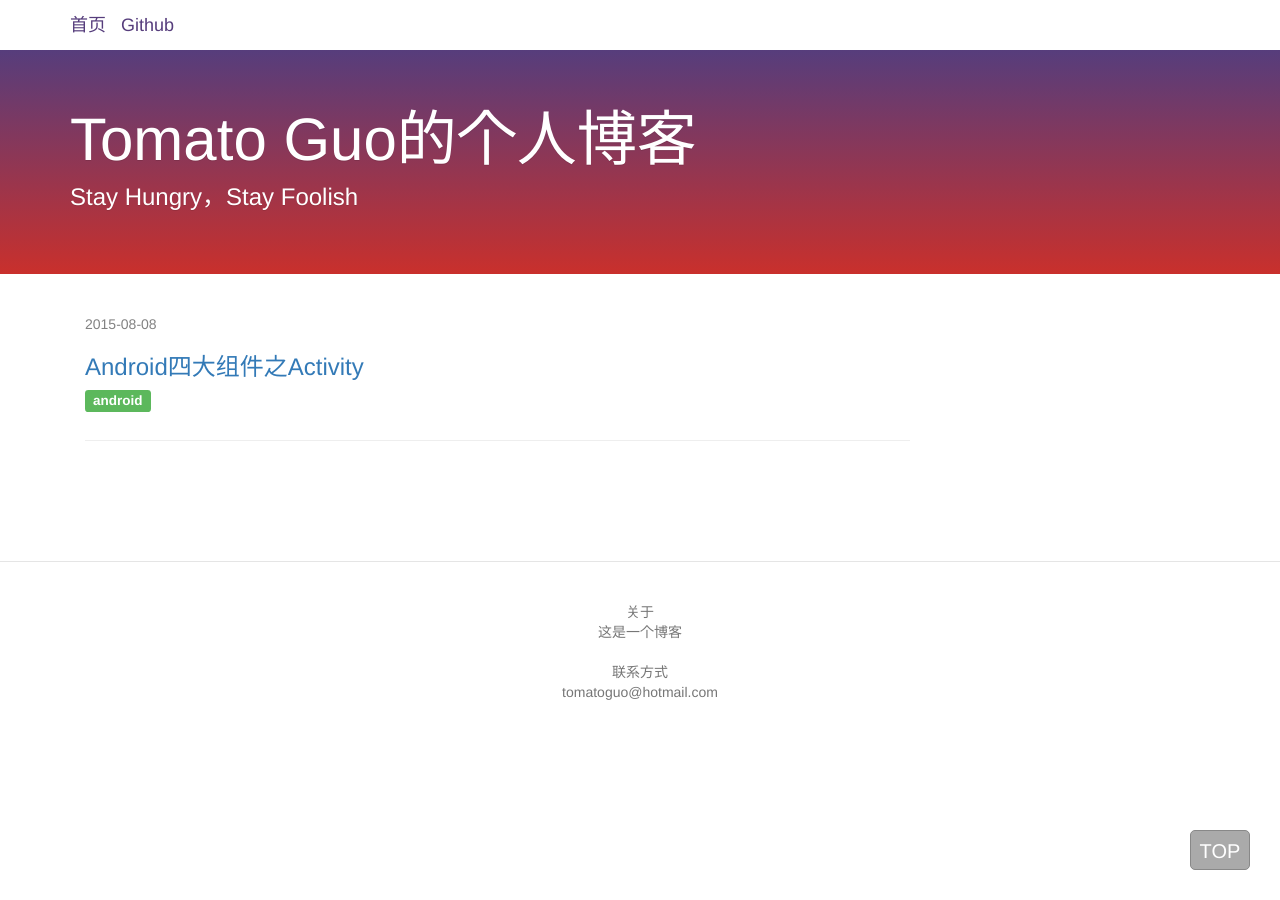
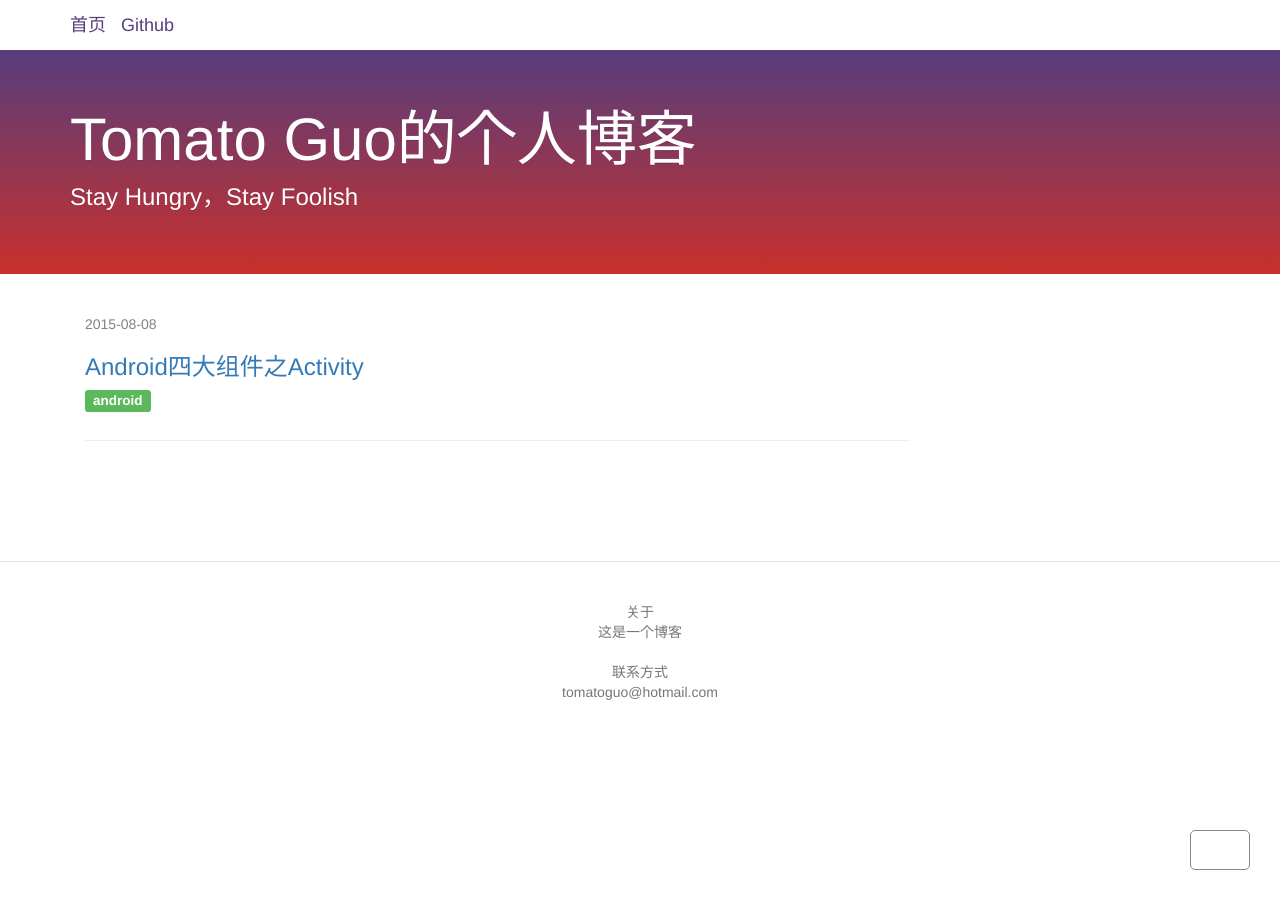
Before and after one commit to tomatoguo/tomatoguo.github.io, a Jekyll site: the page built from index.html, in a window 1280 px wide. Built offline with Jekyll 4.4.1, drawn with Linux system fonts in a browser that asks for light colours; the list of posts is cut into pages by our own code.

Commit message:
modify _layout.scss

```diff
--- a/_sass/_layout.scss
+++ b/_sass/_layout.scss
@@ -95,7 +95,7 @@
     height: 40px;
     border: 1px solid #888;
     border-radius: 5px;
-    background: #aaa;
+    background: WHITE;
     text-align: center;
     line-height: 40px;
     font-size: 20px;
```
